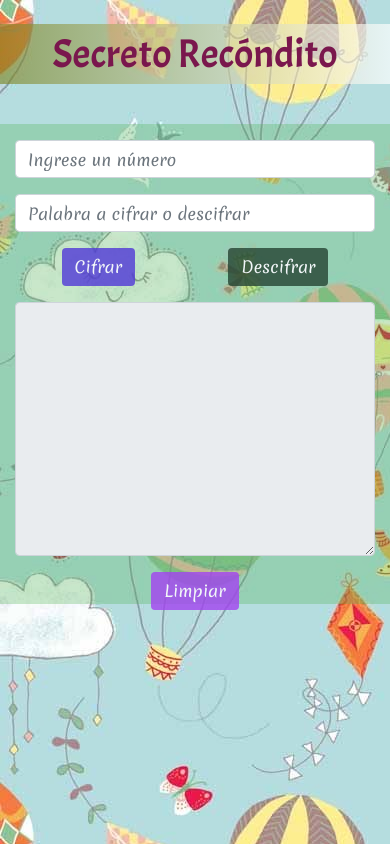
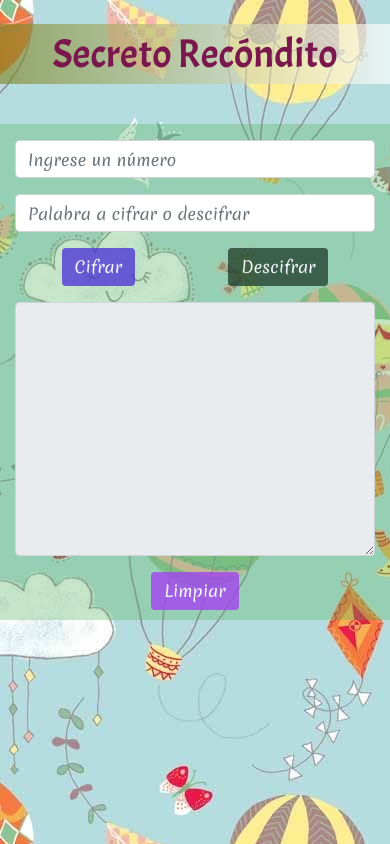
Before and after one commit to marelywoody/cesarCifrado, a website: page src/index.html in a window 390 px wide. Drawn offline with nearby package versions, Linux system fonts and the light colour scheme.

```diff
--- a/src/css/style.css
+++ b/src/css/style.css
@@ -63,7 +63,7 @@
 
 @media screen and (max-width: 760px) {
   #container-opacity {
-    height: 30em;
+    height: 31em;
   }
 }
 
@@ -76,6 +76,6 @@
   }
 
   #container-opacity {
-    height: 30em;
+    height: 31em;
   }
 }
```
